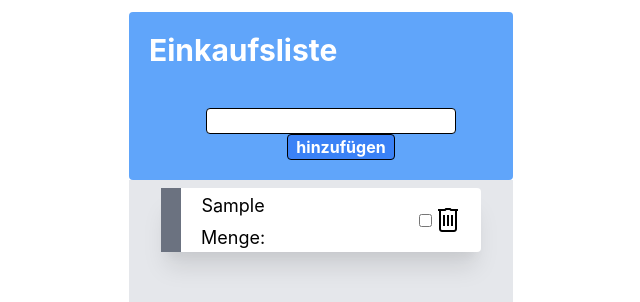
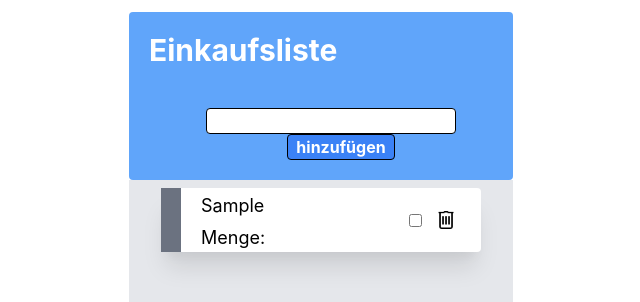
Before and after one commit to lcmoc/shoppinglist, a React (Create React App) app: page / in a window 1280 px wide. Both pictures are taken after typing "Sample" into the empty fields and a click on the button "hinzufügen". Shown: the top 302 px of the page, without its empty margins (319-959 px from the left). Built offline with nearby package versions, Linux system fonts and the light colour scheme.

Commit message:
style changes

```diff
--- a/src/components/ShoppingList/index.js
+++ b/src/components/ShoppingList/index.js
@@ -1,5 +1,3 @@
-import "./style.css";
-
 import { useEffect, useState } from "react";
 
 import Trash from "../../assets/trash.png";
@@ -89,7 +87,7 @@ const ShoppingList = () => {
           {goods.map((good) => (
             <div
               key={good.id}
-              className="bg-white h-16 w-5/6 shadow-xl rounded m-2 flex"
+              className="bg-white h-16 w-5/6 shadow-xl rounded m-2 flex items-center justify-start"
             >
               <div className="bg-gray-500 h-16 w-5 mr-5">
                 {good.id === todoEditing ? (
@@ -104,8 +102,8 @@ const ShoppingList = () => {
                   ></button>
                 )}
               </div>
-              <div className="flex flex-row">
-                <div className="">
+              <div className="flex flex-row justify-between w-full">
+                <div className="flex flex-col justify-start items-start">
                   {good.id === todoEditing ? (
                     <>
                       <input
@@ -126,15 +124,15 @@ const ShoppingList = () => {
                     </>
                   )}
                 </div>
-                <div className="ml-32 flex flex-row justify-center items-center w-24">
+                <div className="flex flex-row justify-center items-center w-24">
                   <input
                     type="checkbox"
                     id="completed"
                     checked={good.completed}
                     onChange={() => toggleComplete(good.id)}
                   />
-                  <button onClick={() => deleteTodo(good.id)}>
-                    <img src={Trash} alt="trashcan"></img>
+                  <button onClick={() => deleteTodo(good.id)} className="ml-3">
+                    <img src={Trash} alt="trashcan" className="w-6"></img>
                   </button>
                 </div>
               </div>
```
Also changed, not shown: src/components/ShoppingList/style.css (deleted).
